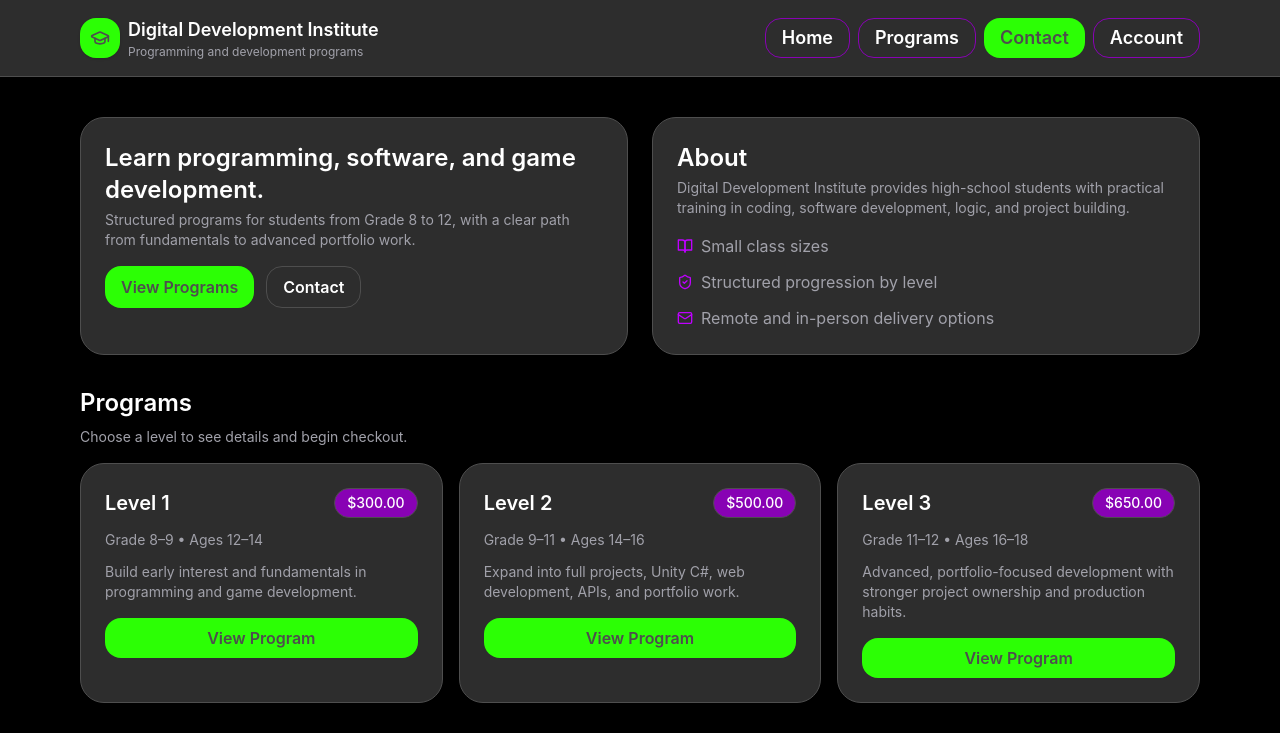
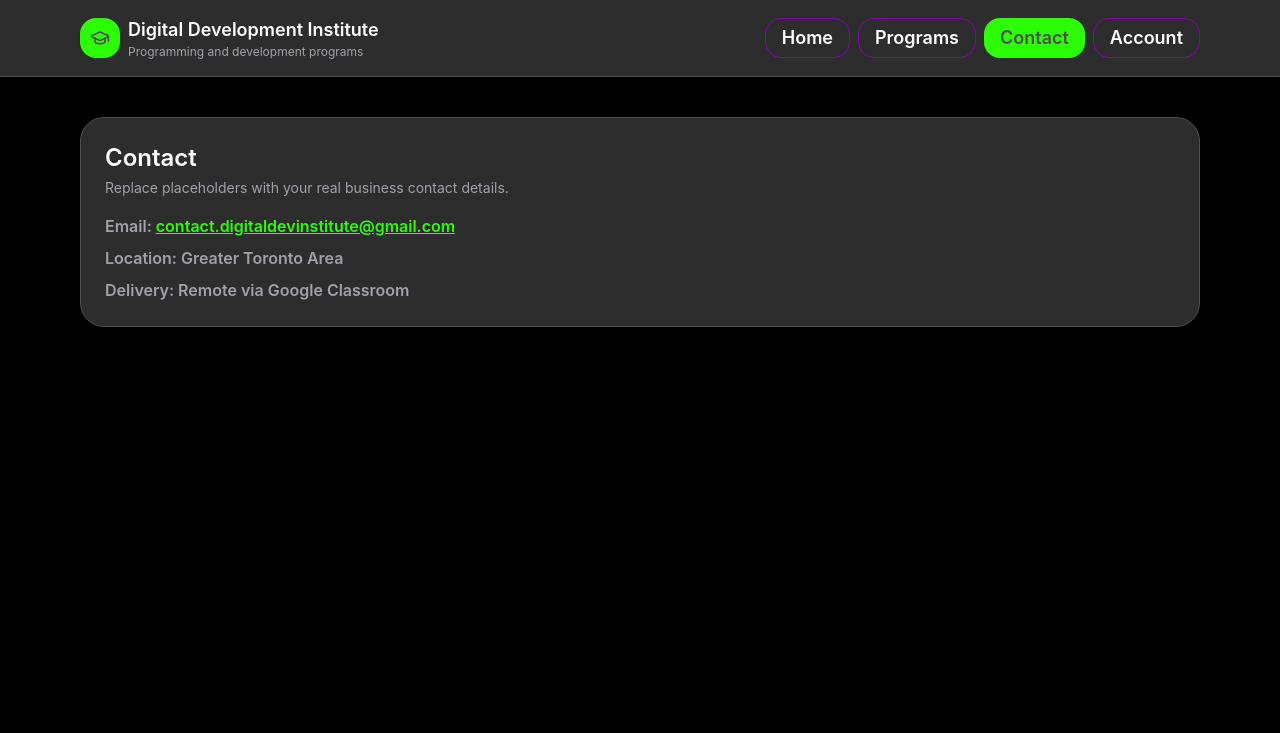
Before and after one commit to Yorgi11/ddi-website, a React (Vite) app: page /contact in a window 1280 px wide. Shown: the top 733 px of the page. Built offline with nearby package versions, Linux system fonts and the light colour scheme.

Commit message:
Fixed contact page
computer lagged when copy pasting and pasted home page into contact page

```diff
--- a/src/pages/ContactPage.jsx
+++ b/src/pages/ContactPage.jsx
@@ -1,124 +1,18 @@
-import { BookOpen, Mail, ShieldCheck } from "lucide-react";
-import { PROGRAMS } from "../data/programs";
 import { visualAid as va } from "../config/visualAid";
 import PageContainer from "../components/PageContainer";
-import ProgramCard from "../components/ProgramCard";
 import SectionCard from "../components/SectionCard";
-import { Navigate, useNavigate } from "react-router-dom";
-import { useAuth } from "../context/AuthContext";
 
-export default function HomePage() {
-  const navigate = useNavigate();
-  const { user } = useAuth();
-
-  if (user) {
-    return <Navigate to="/dashboard" replace />;
-  }
-
+export default function ContactPage() {
   return (
-    <PageContainer className={va.spacing.pageStack}>
-      <section className={va.layout.twoColumn}>
-        <SectionCard
-          title="Learn programming, software, and game development."
-          description="Structured programs for students from Grade 8 to 12, with a clear path from fundamentals to advanced portfolio work."
-        >
-          <div className={va.layout.flexWrapRow}>
-            <button
-              onClick={() => navigate("/programs")}
-              className={va.buttons.primaryButton}
-              style={{
-                backgroundColor: va.colors.primaryColor,
-                ...va.textStyles.bodyText(va.colors.secondaryText),
-              }}
-            >
-              View Programs
-            </button>
-
-            <button
-              onClick={() => navigate("/contact")}
-              className={va.buttons.secondaryButton}
-              style={{
-                backgroundColor: va.colors.surfaceColor,
-                borderColor: va.colors.borderColor,
-                ...va.textStyles.bodyText(va.colors.primaryText),
-              }}
-            >
-              Contact
-            </button>
-          </div>
-        </SectionCard>
-
-        <SectionCard
-          title="About"
-          description="Digital Development Institute provides high-school students with practical training in coding, software development, logic, and project building."
-        >
-          <div
-            className={va.layout.infoList}
-            style={{ color: va.colors.primaryTextDark }}
-          >
-            <div className={va.layout.iconRow}>
-              <BookOpen
-                className={va.icons.small}
-                style={{ color: va.colors.secondaryColor }}
-              />
-              <span>Small class sizes</span>
-            </div>
-
-            <div className={va.layout.iconRow}>
-              <ShieldCheck
-                className={va.icons.small}
-                style={{ color: va.colors.secondaryColor }}
-              />
-              <span>Structured progression by level</span>
-            </div>
-
-            <div className={va.layout.iconRow}>
-              <Mail
-                className={va.icons.small}
-                style={{ color: va.colors.secondaryColor }}
-              />
-              <span>Remote and in-person delivery options</span>
-            </div>
-          </div>
-        </SectionCard>
-      </section>
-
-      <section className={va.spacing.sectionStack}>
-        <div className={va.spacing.textStack}>
-          <h2
-            className={va.text.sectionTitleFont}
-            style={{ color: va.colors.primaryText }}
-          >
-            Programs
-          </h2>
-
-          <p
-            className={va.text.smallFont}
-            style={{ color: va.colors.primaryTextDark }}
-          >
-            Choose a level to see details and begin checkout.
-          </p>
-        </div>
-
-        <div className={va.layout.programGrid}>
-          {PROGRAMS.map((program) => (
-            <ProgramCard
-              key={program.id}
-              program={program}
-              onView={(id) => navigate(`/programs/${id}`)}
-            />
-          ))}
-        </div>
-      </section>
-
+    <PageContainer>
       <SectionCard
         title="Contact"
-        description="General contact information placeholder."
+        description="Replace placeholders with your real business contact details."
       >
         <div
           className={va.layout.contactList}
           style={{
-            ...va.textStyles.baseText(va.colors.primaryTextDark),
+            ...va.textStyles.bodyText(va.colors.primaryTextDark),
           }}
         >
           <div>
```
